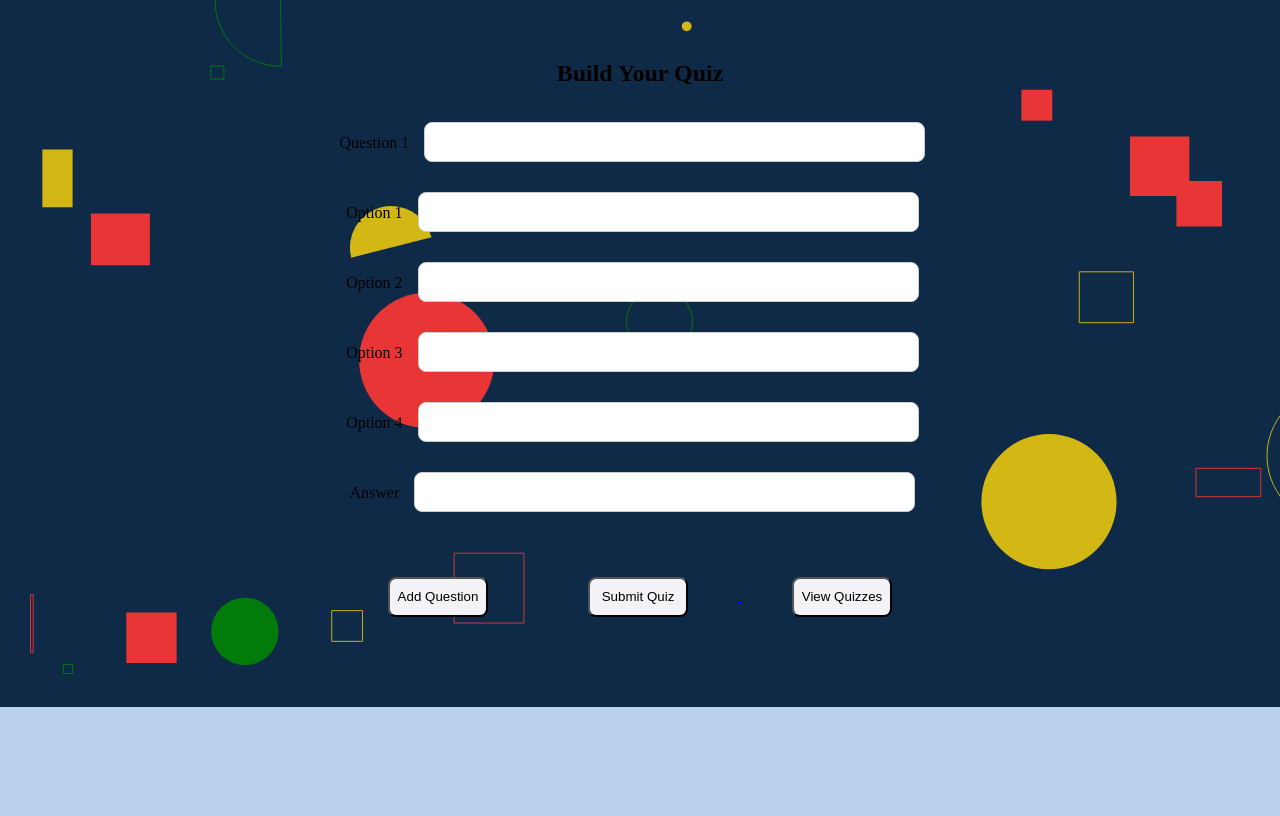
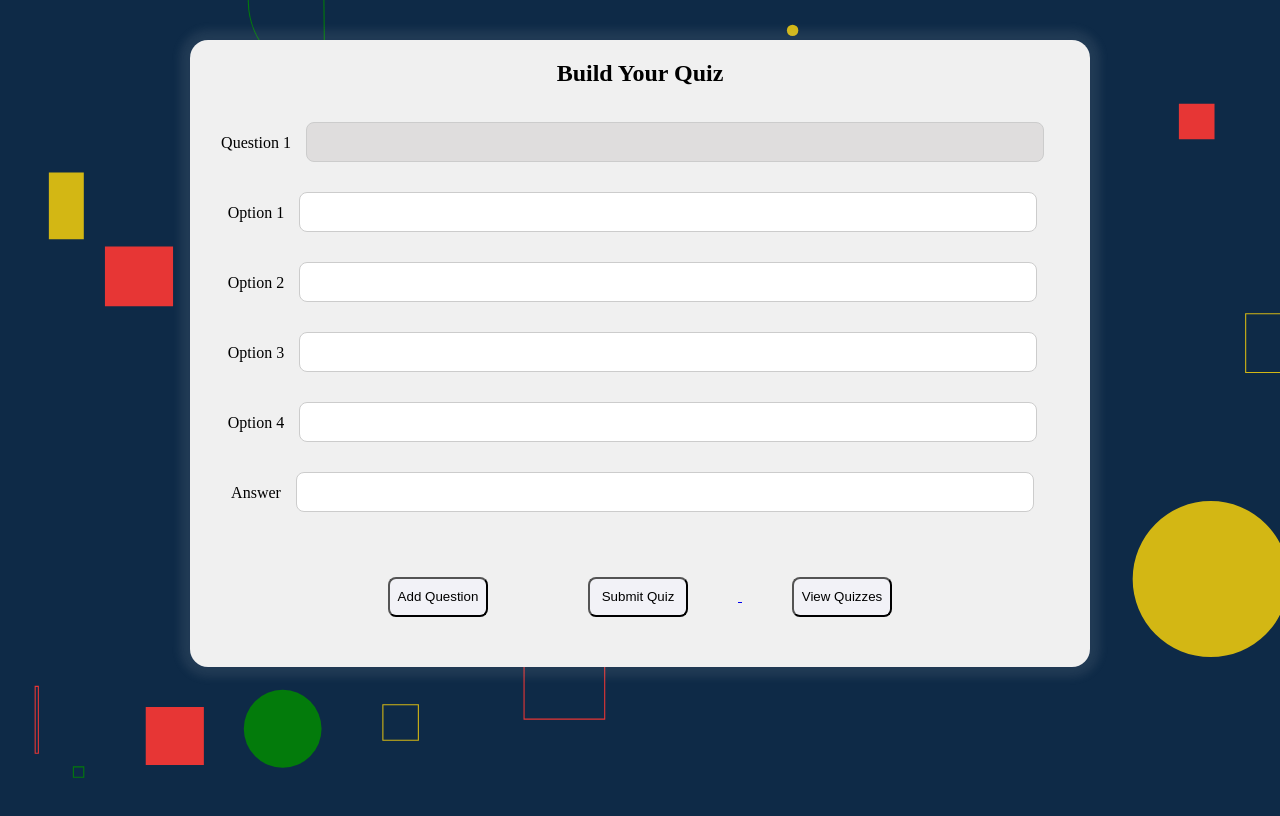
Before and after one commit to RajBhut/Frontend_Braniac, a React (Vite) app in the folder BranicBlast/: page /create in a window 1280 px wide. Built offline with nearby package versions, Linux system fonts and the light colour scheme.

Commit message:
ui changes

```diff
--- a/BranicBlast/src/componant/Create.css
+++ b/BranicBlast/src/componant/Create.css
@@ -3,4 +3,16 @@
     background: #f0f0f0;
     width: 75%;
     height: 70%;
+    border-radius: 18px;
+    box-shadow: 0 0 10px 10px rgba(209, 207, 207, 0.1);
+    backdrop-filter: blur(10px);
 }
+.question-input
+{
+    background: #dfdddd;
+    }
+.question-input:focus
+{
+    background: #f0f0f0;
+    box-shadow: 0 5px 15px 10px rgba(7, 7, 7, 0.1);
+}
--- a/BranicBlast/src/componant/Create.jsx
+++ b/BranicBlast/src/componant/Create.jsx
@@ -1,7 +1,7 @@
 import React, { useEffect, useState } from 'react';
 import axios from 'axios';
 import { Link } from 'react-router-dom';
-
+import './Create.css'
 const Create = () => {
 
 
@@ -79,7 +79,7 @@ useEffect(() => {
             {questions.map((question, index) => (
     <div key={index} className="question">
     <label htmlFor={`question-${index}`}>Question {index + 1}</label>
-    <input
+    <input className='question-input'
         type="text"
         id={`question-${index}`}
         value={question.question}
--- a/BranicBlast/src/componant/home.css
+++ b/BranicBlast/src/componant/home.css
@@ -2,12 +2,13 @@
     text-align: center;
     padding: 20px;
     background-color: #f5f5f5;
-    height: 50%;
+    height: 40%;
     display: flex;
     flex-direction: column;
     justify-content: center;
     align-items: center;
-    width: 60%;
+    width: 100%;
+    border-radius: 19px;
 }
 
 .home-header {
--- a/BranicBlast/src/index.css
+++ b/BranicBlast/src/index.css
@@ -15,4 +15,10 @@ body{
     background-image: url('bg.svg');
     background-repeat: no-repeat;
     background-size: cover;
+    min-height: 100vh;
 }
+@media screen and (max-width: 600px) {
+    body {
+        background-image: url('bg-small.svg');
+    }
+}
```
